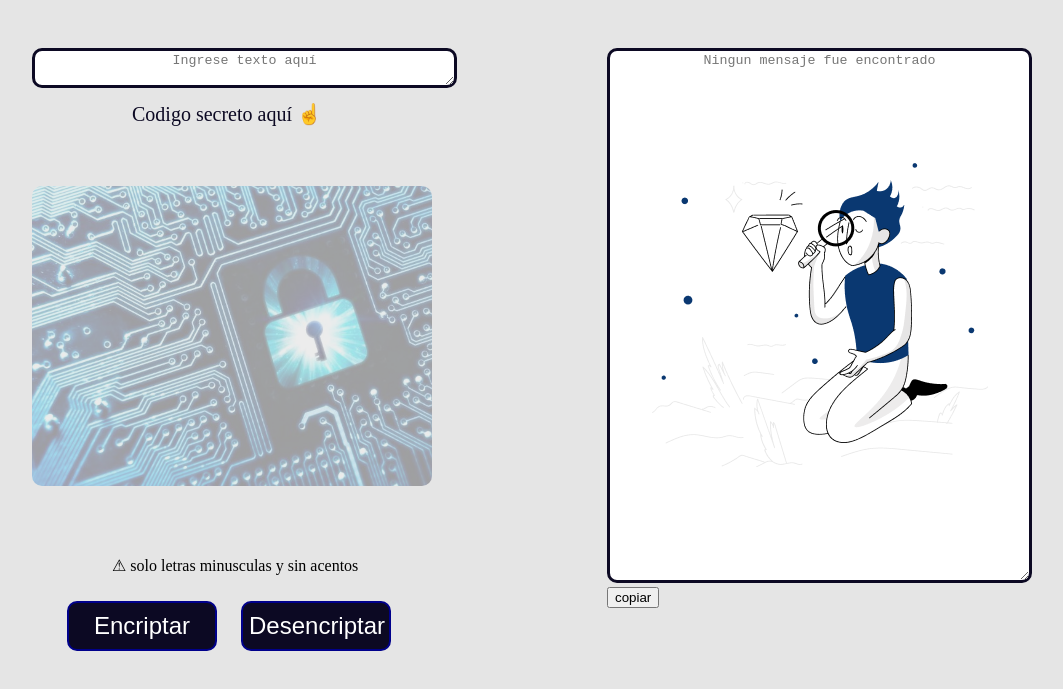
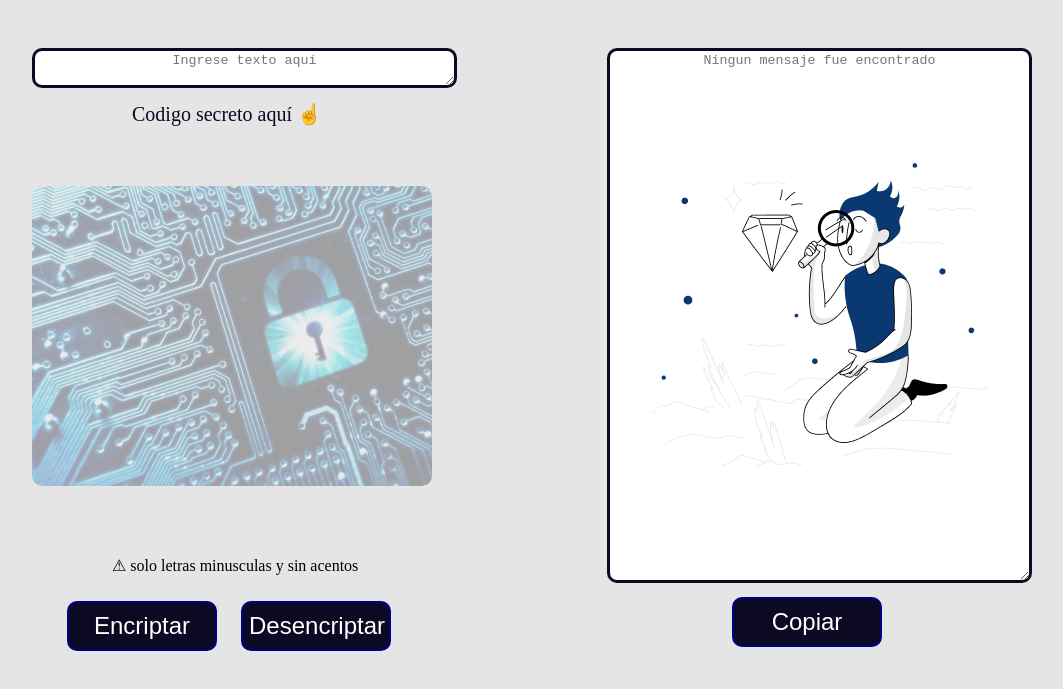
Before and after one commit to CKEISERV/CKEISERV.github.io, a plain HTML site: page index.html in a window 1280 px wide. Shown: the part 95-784 px from the top of the page, without its empty margins (108-1171 px from the left). Drawn offline with Linux system fonts and the light colour scheme.

Commit message:
Update index.html

```diff
--- a/index.html
+++ b/index.html
@@ -39,7 +39,7 @@
             </div>
 
             <div class="boton-copiar">
-                <button id="Copiar">copiar</button>
+                <button id="copiar">Copiar</button>
             </div>
         </section>
     </main>
```
